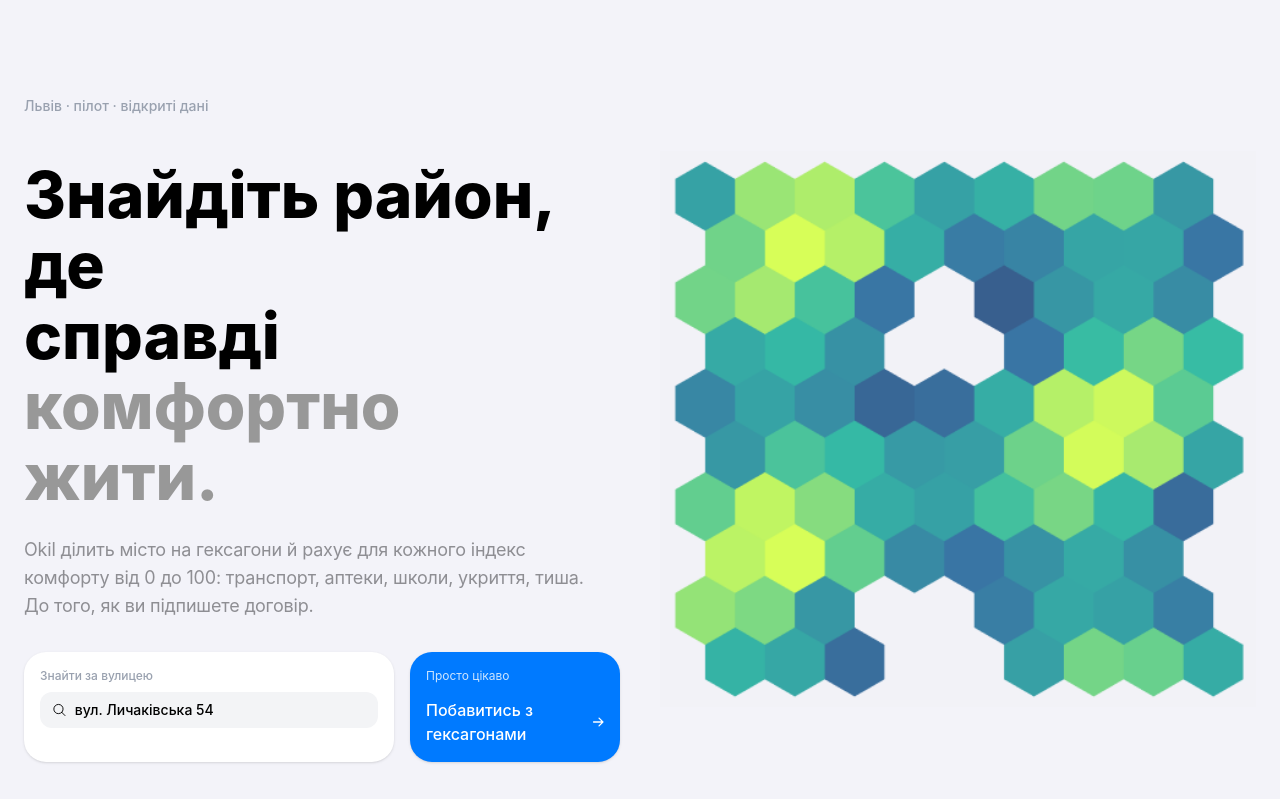
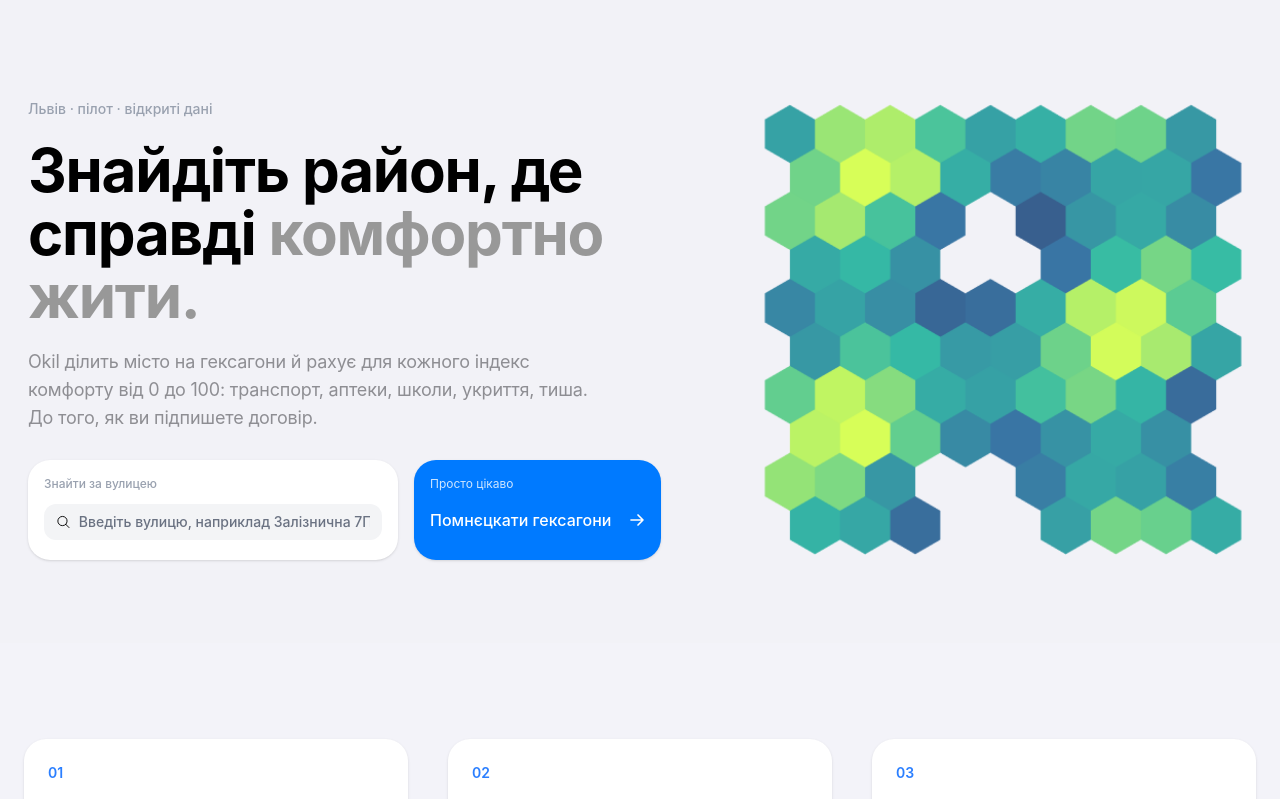
Before and after one commit to danylo131/okil-it-garage, a React (Vite) app: page / in a window 1280 px wide. Shown: the top 799 px of the page. Built offline with nearby package versions, Linux system fonts and the light colour scheme.

Commit message:
feat: did changes to look like a design

```diff
--- a/src/App.tsx
+++ b/src/App.tsx
@@ -14,15 +14,17 @@ function App() {
   return (
     <>
       <div className="flex min-h-svh w-full flex-col bg-[#F2F2F7]">
-        <Header />
+        <div className="mx-auto flex min-h-svh w-full max-w-7xl flex-col">
+          <Header />
 
-        <Hero />
+          <Hero />
 
-        <Info />
+          <Info />
 
-        <Map />
+          <Map />
 
-        <Footer />
+          <Footer />
+        </div>
       </div>
     </>
   );
--- a/src/components/hero.tsx
+++ b/src/components/hero.tsx
@@ -4,16 +4,15 @@ import SearchIcon from "../icons/search";
 
 export const Hero = () => {
   return (
-    <section className="bg-[#F3F3F9] px-6 py-12 md:py-24">
-      {/* Замінено max-w-[1200px] на max-w-[1440px] */}
-      <div className="mx-auto grid max-w-[1440px] grid-cols-1 items-center gap-10 md:grid-cols-2">
-        {/* Ліва частина: Текст та кнопки */}
-        <div className="flex flex-col gap-6">
+    <section className="px-6 pt-24 pb-20">
+      <div className="mx-auto flex max-w-306 flex-row items-center gap-10">
+        <div className="flex min-w-0 flex-1 flex-col gap-5">
+          <div className="flex flex-col">
             <span className="text-sm font-medium text-gray-400">
               Львів · пілот · відкриті дані
             </span>
 
-          <h1 className="pt-[20px] text-6xl leading-[1.1] font-extrabold text-black md:text-[64px]">
+            <h1 className="pt-5 text-5xl leading-[1.05] font-bold tracking-[-0.02em] text-black md:text-[60px]">
               Знайдіть район, де <br />
               справді{" "}
               <span className="text-[#989898]">
@@ -21,18 +20,16 @@ export const Hero = () => {
                 жити.
               </span>
             </h1>
+          </div>
 
-          {/* Текст "Про індекс" з точними стилями */}
-          <p className="max-w-[576px] text-[18px] leading-[28px] tracking-[-0.01em] text-[#8E8E93]">
+          <p className="max-w-xl text-[18px] leading-7 tracking-[-0.01em] text-[#8E8E93]">
             Okil ділить місто на гексагони й рахує для кожного індекс комфорту
             від 0 до 100: транспорт, аптеки, школи, укриття, тиша. До того, як
             ви підпишете договір.
           </p>
 
-          {/* Блок з інпутом та кнопкою */}
-          <div className="mt-2 flex flex-col gap-4 sm:flex-row">
-            {/* Поле пошуку */}
-            <div className="flex h-[110px] w-full max-w-[370px] flex-col items-start gap-2 rounded-[22px] bg-white p-4 shadow-sm">
+          <div className="flex flex-row gap-4 pt-2">
+            <div className="flex h-25 w-full max-w-92.5 flex-col items-start gap-3 rounded-[22px] bg-white p-4 shadow-sm">
               <span className="text-xs font-medium text-gray-400">
                 Знайти за вулицею
               </span>
@@ -40,17 +37,16 @@ export const Hero = () => {
                 <SearchIcon className="size-4" />
                 <input
                   type="text"
-                  defaultValue="вул. Личаківська 54"
+                  placeholder="Введіть вулицю, наприклад Залізнична 7П"
                   className="w-full bg-transparent text-sm font-medium text-black outline-none placeholder:text-gray-500"
                 />
               </div>
             </div>
 
-            {/* Синя кнопка */}
-            <button className="group flex h-[110px] w-full flex-col items-start justify-between rounded-[22px] bg-[#007AFF] p-4 text-left text-white shadow-sm transition-colors hover:bg-blue-600 sm:w-[247px]">
+            <button className="group flex h-25 w-61.75 flex-col items-start gap-4 rounded-[22px] bg-[#007AFF] p-4 text-left text-white shadow-sm transition-colors hover:bg-blue-600">
               <span className="text-xs opacity-80">Просто цікаво</span>
               <span className="flex w-full items-center justify-between text-base font-medium">
-                Побавитись з гексагонами
+                Помнєцкати гексагони
                 <ArrowRight
                   strokeWidth={2.5}
                   className="size-4 transition-transform group-hover:translate-x-1"
@@ -60,12 +56,11 @@ export const Hero = () => {
           </div>
         </div>
 
-        {/* Права частина: Картинка */}
-        <div className="flex items-center justify-center">
+        <div className="flex w-125 shrink-0 items-center justify-center">
           <img
             src={heroImage}
             alt="Гексагони комфорту"
-            className="h-auto w-full max-w-[600px] object-contain"
+            className="h-auto w-full object-contain"
           />
         </div>
       </div>
--- a/src/components/info.tsx
+++ b/src/components/info.tsx
@@ -3,7 +3,7 @@ import { InfoCard } from "./InfoCard";
 export const Info = () => {
   return (
     <div className="flex w-full justify-center bg-[#F3F3F9] px-6 py-24">
-      <div className="mx-auto grid w-full max-w-6xl grid-cols-3 gap-10">
+      <div className="mx-auto grid w-full grid-cols-3 gap-10">
         <InfoCard
           id="01"
           title="Відкриті дані"
```
Lines whose indentation alone changed are shown as unchanged.
